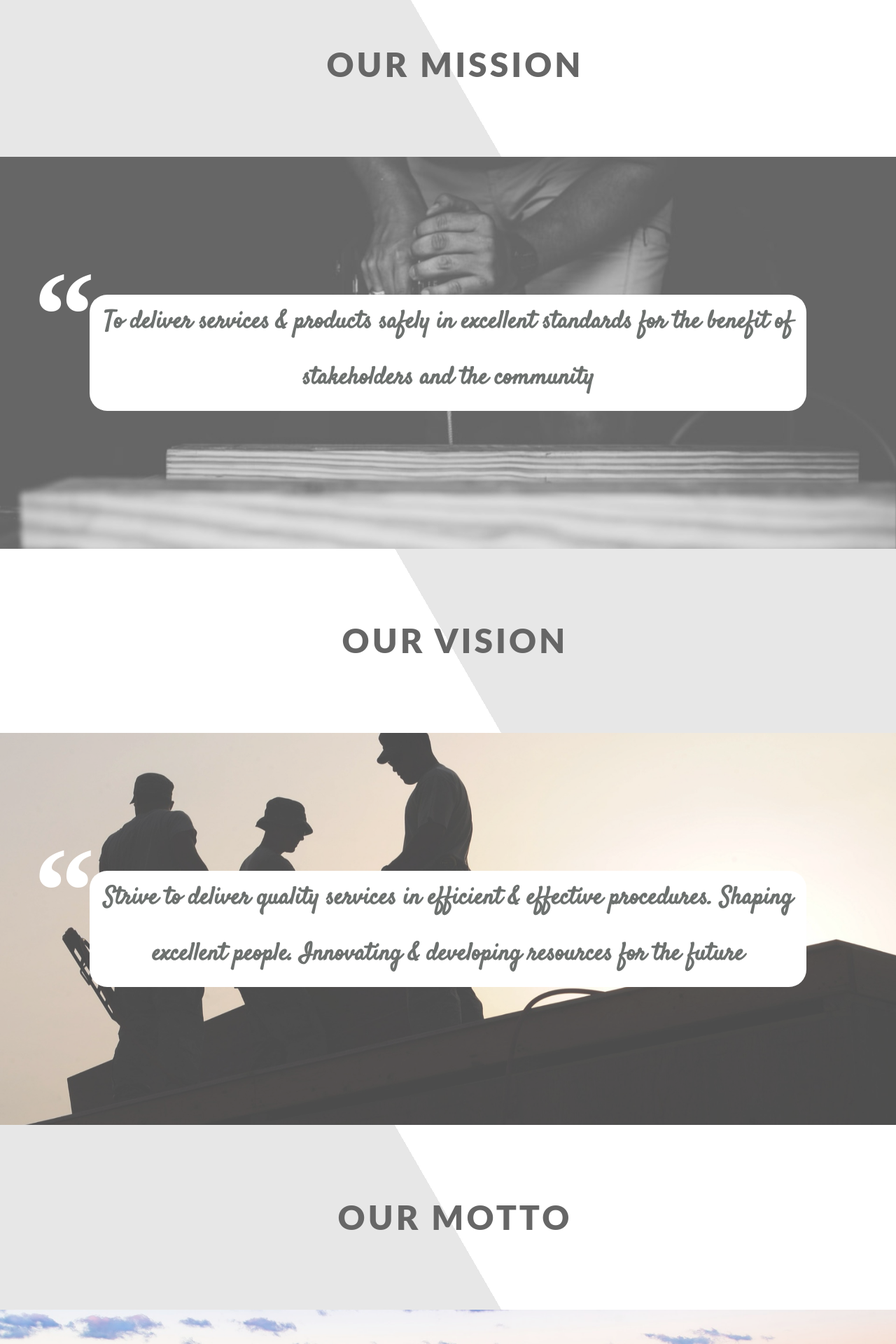
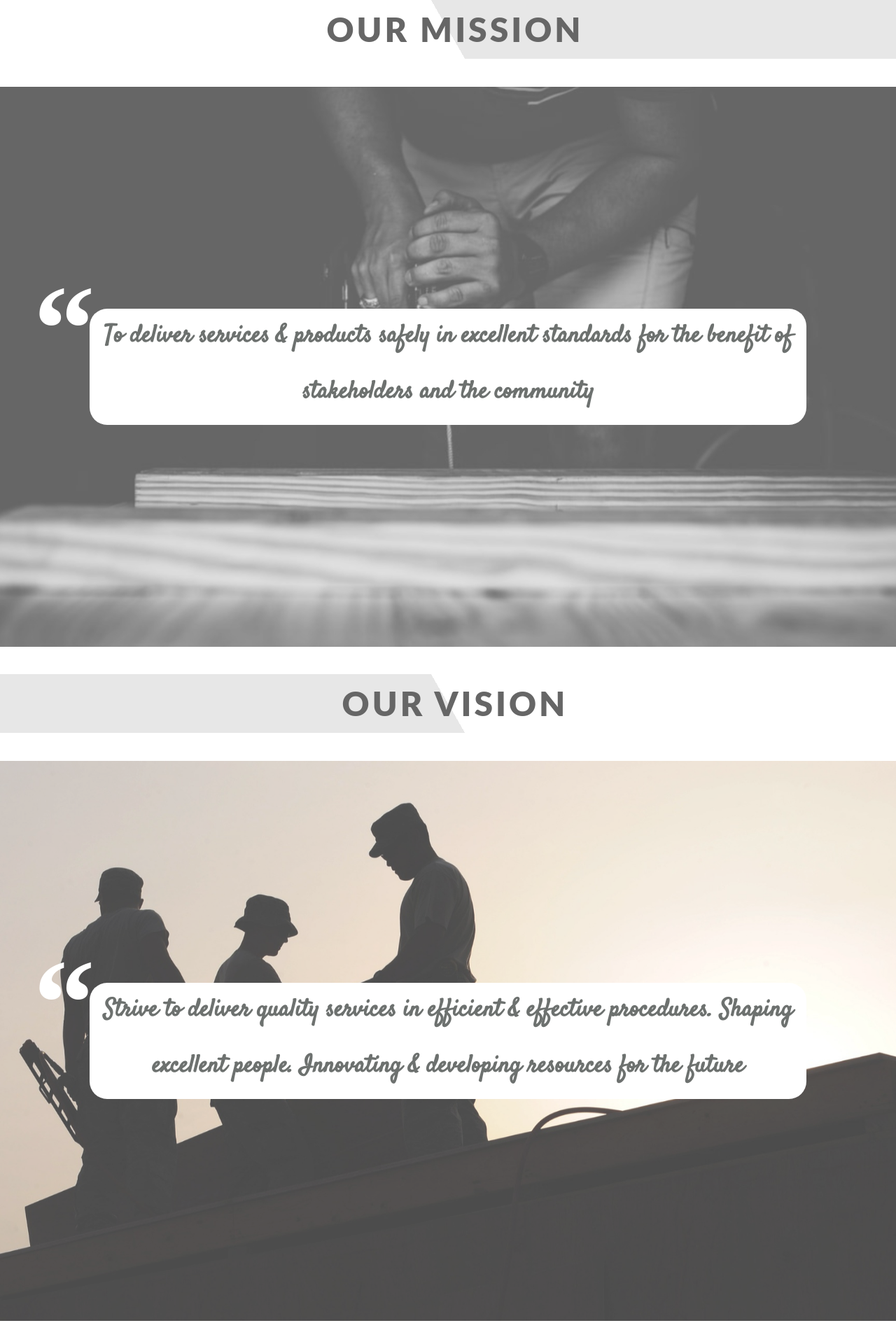
Before and after one commit to GogulKannan/sivigo-sanyo, a React (Create React App) app in the folder WebSite/website/: page / in a window 1280 px wide. Shown: the part 840-2760 px from the top of the page at 70% size. Built offline with nearby package versions, Linux system fonts and the light colour scheme.

Commit message:
css modified for web view divider design adjusted

```diff
--- a/WebSite/website/src/containers/Home/Home.css
+++ b/WebSite/website/src/containers/Home/Home.css
@@ -31,12 +31,12 @@
 
 .pimg2{
   background-image:url('../../assets/Images/2.jpg');
-  min-height:70%;
+  min-height:100%;
 }
 
 .pimg3{
   background-image:url('../../assets/Images/3.jpg');
-  min-height:70%;
+  min-height:100%;
 }
 .pimg4{
   background-image:url('../../assets/Images/4.jpg');
@@ -44,7 +44,7 @@
 }
 .section{
   text-align:center;
-  padding:50px 80px;
+/*  padding:50px 80px;*/
 }
 
 .section-light{
--- a/WebSite/website/src/containers/Home/Home.js
+++ b/WebSite/website/src/containers/Home/Home.js
@@ -12,7 +12,7 @@ function Home() {
             </span>
           </div>
       </div>
-      <section className="section section-light">
+      <section className="section section-light2">
         <h2 className="my-header">OUR MISSION</h2>
       </section>
       <div className="pimg2">
@@ -24,7 +24,7 @@ function Home() {
           </div>
         </div>
       </div>
-      <section className="section section-light2">
+      <section className="section section-light">
         <h2 className="my-header">Our vision</h2>
       </section>
       <div className="pimg3">
@@ -36,7 +36,7 @@ function Home() {
           </div>
         </div>
       </div>
-      <section className="section section-light">
+      <section className="section section-light2">
         <h2 className="my-header">OUR MOTTO</h2>
       </section>
       <div className="pimg4">
```
Also changed, not shown: 1 other file (tests, documents, lock files or other folders).
